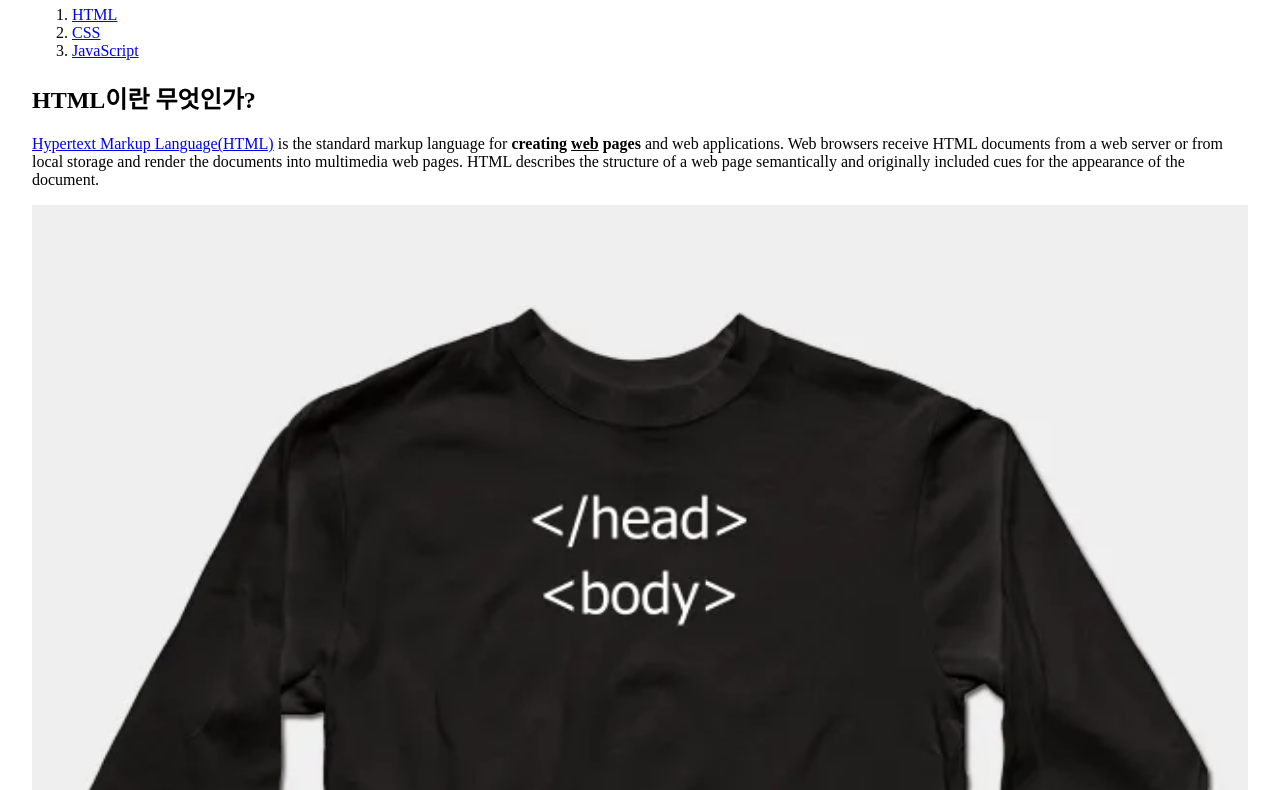
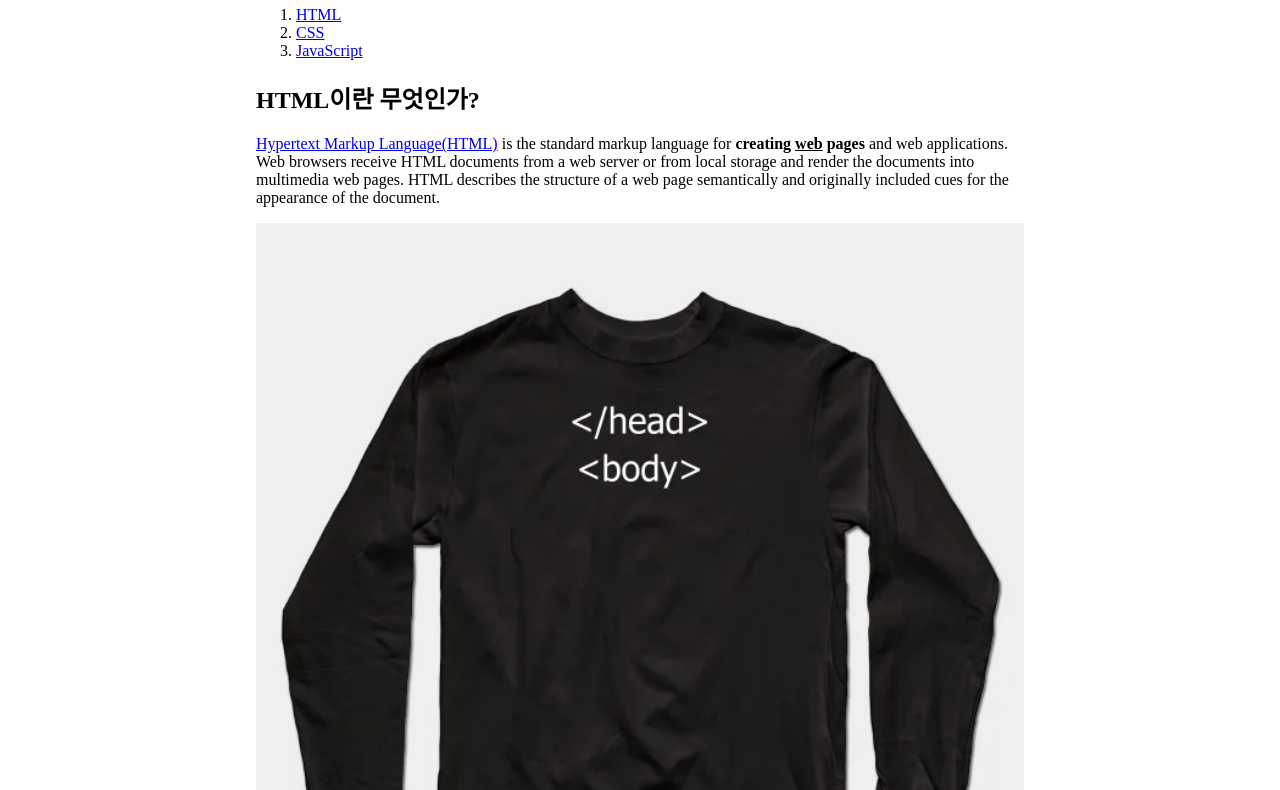
Before and after one commit to nemi-dev/tornado-donut-241002, a plain HTML site: page web/1.html in a window 1280 px wide. Shown: the part 132-922 px from the top of the page. Drawn offline with Linux system fonts and the light colour scheme.

Commit message:
9thCommit

```diff
--- a/web/1.html
+++ b/web/1.html
@@ -8,7 +8,7 @@
     <style>
         html { color-scheme: light dark; }
         body {
-            width: clamp(calc(100vw - 4rem), 60vw, 1200px);
+            width: clamp(200px, calc(100vw - 4rem), 60vw);
             margin: auto;
         }
     </style>
```
Also changed, not shown: web/2.html (+1 -1 lines), web/3.html (+1 -1 lines), web/index.html (+1 -1 lines).
